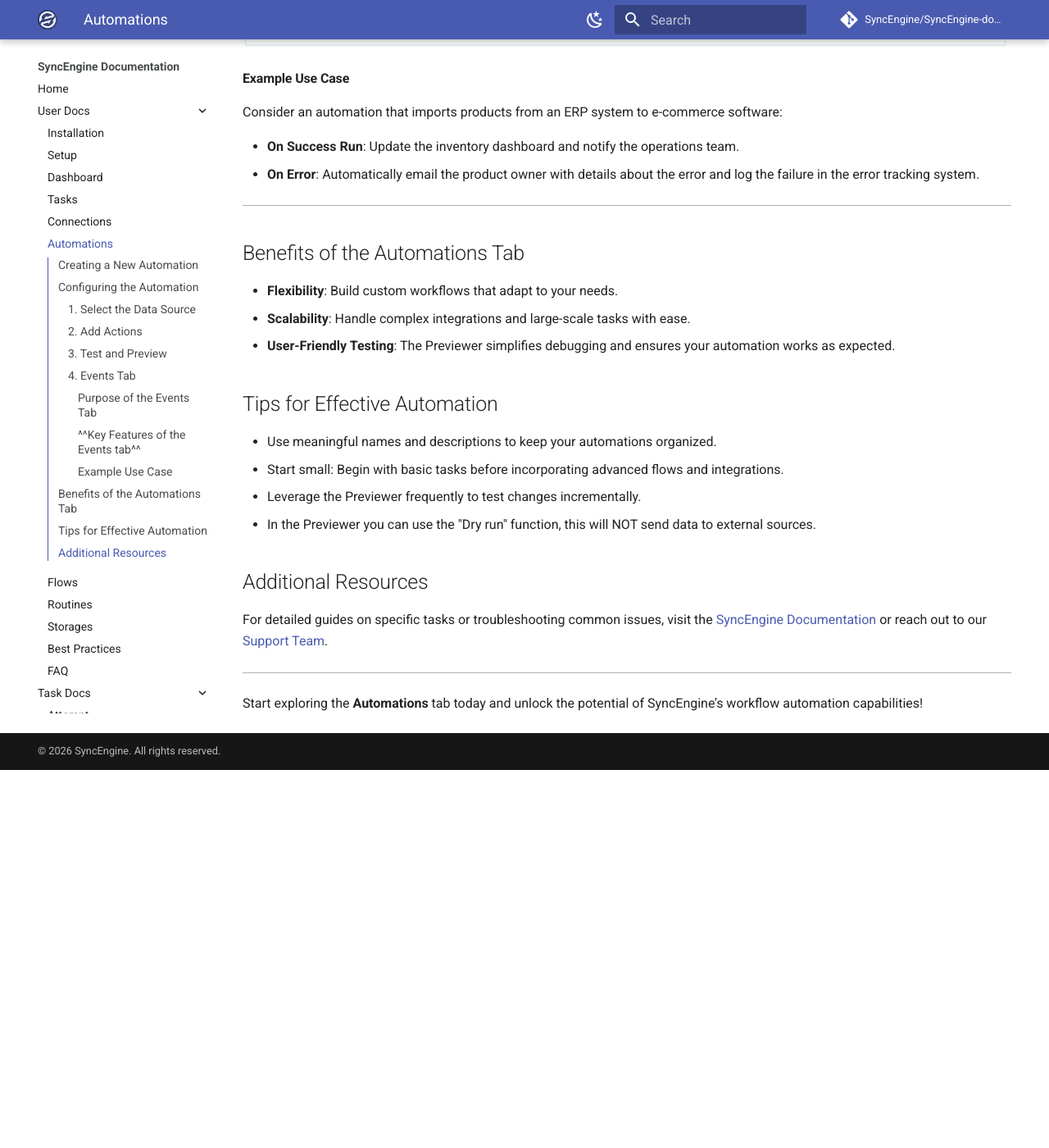
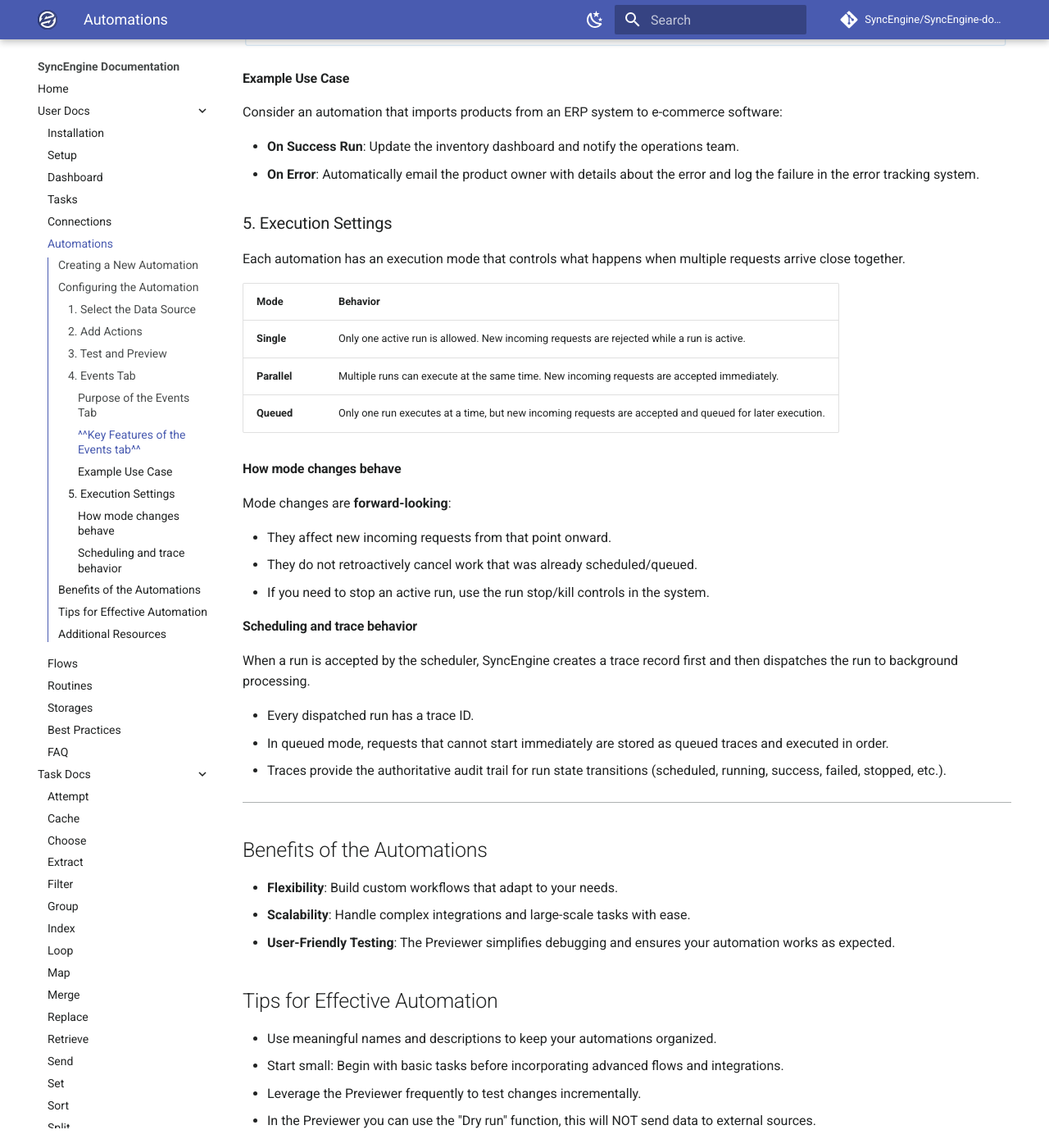
Before and after one commit to SyncEngine/docs, an MkDocs documentation site: the page built from docs/user/automations.md, in a window 1280 px wide and 1400 px high, scrolled down 2310 px. Shown: the whole window at 82% size. Built offline with MkDocs 1.6.1 and Material for MkDocs 9.7.7, drawn with Linux system fonts in a browser that asks for light colours; comment, search, counter and statistics services are not loaded; before the commit the page ends 3249 px from its top, so only the background shows below that; some of the changed text lies outside the part shown.

Commit message:
Explain automation modes

```diff
--- a/docs/user/automations.md
+++ b/docs/user/automations.md
@@ -1,4 +1,4 @@
-# Automations Tab
+# Automations
 
 The **Automations** tab is one of the most essential features in SyncEngine, enabling you to create and manage powerful workflows. This tab allows you to design automations tailored to your needs by specifying inputs, data sources, and tasks.
 
@@ -67,9 +67,36 @@ Consider an automation that imports products from an ERP system to e-commerce so
 - **On Success Run**: Update the inventory dashboard and notify the operations team.
 - **On Error**: Automatically email the product owner with details about the error and log the failure in the error tracking system.
 
+
+### 5. Execution Settings
+
+Each automation has an execution mode that controls what happens when multiple requests arrive close together.
+
+| Mode | Behavior |
+|---|---|
+| **Single** | Only one active run is allowed. New incoming requests are rejected while a run is active. |
+| **Parallel** | Multiple runs can execute at the same time. New incoming requests are accepted immediately. |
+| **Queued** | Only one run executes at a time, but new incoming requests are accepted and queued for later execution. |
+
+#### How mode changes behave
+
+Mode changes are **forward-looking**:
+
+- They affect new incoming requests from that point onward.
+- They do not retroactively cancel work that was already scheduled/queued.
+- If you need to stop an active run, use the run stop/kill controls in the system.
+
+#### Scheduling and trace behavior
+
+When a run is accepted by the scheduler, SyncEngine creates a trace record first and then dispatches the run to background processing.
+
+- Every dispatched run has a trace ID.
+- In queued mode, requests that cannot start immediately are stored as queued traces and executed in order.
+- Traces provide the authoritative audit trail for run state transitions (scheduled, running, success, failed, stopped, etc.).
+
 ___
 
-## Benefits of the Automations Tab
+## Benefits of the Automations
 - **Flexibility**: Build custom workflows that adapt to your needs.
 - **Scalability**: Handle complex integrations and large-scale tasks with ease.
 - **User-Friendly Testing**: The Previewer simplifies debugging and ensures your automation works as expected.
```
